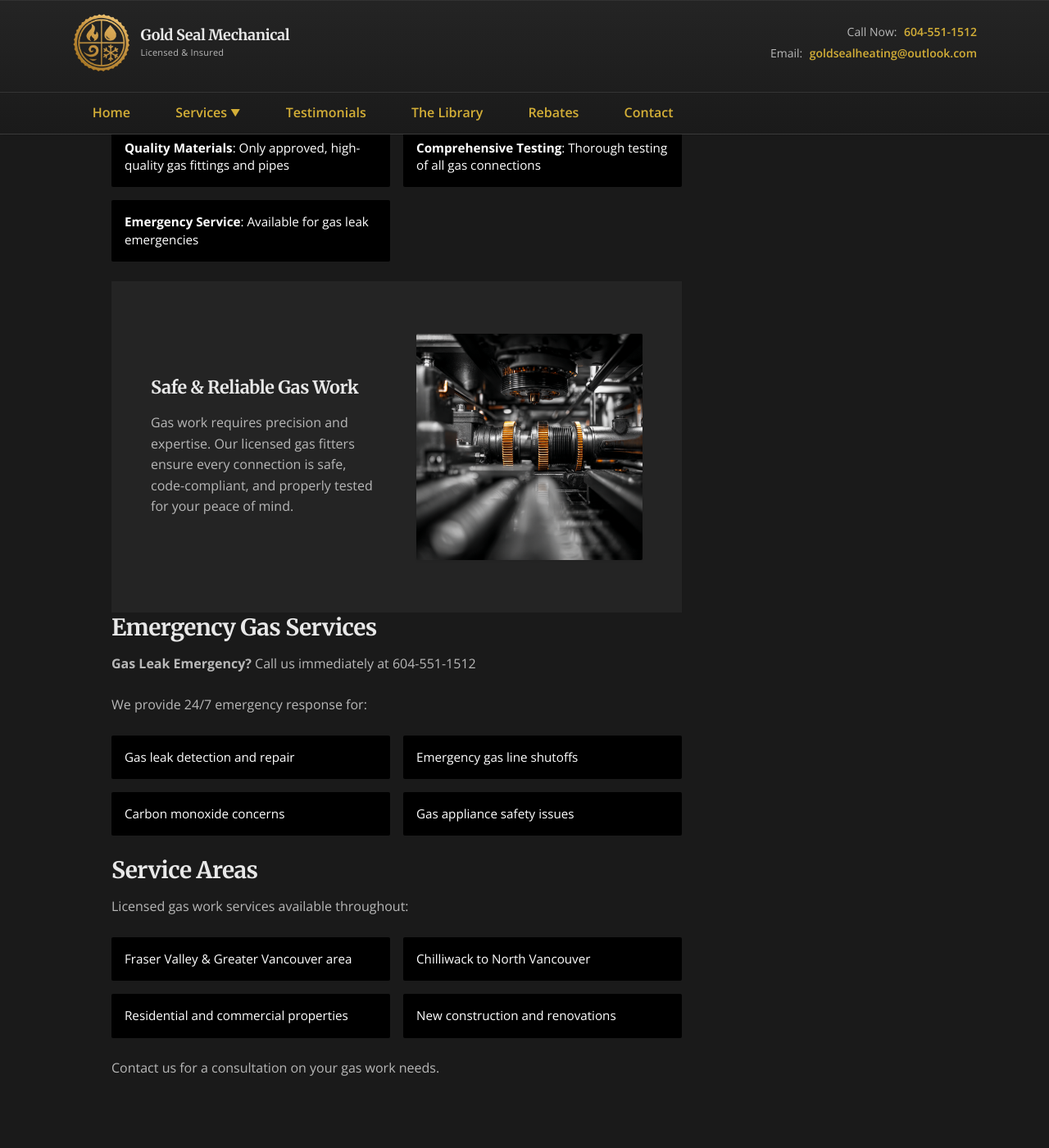
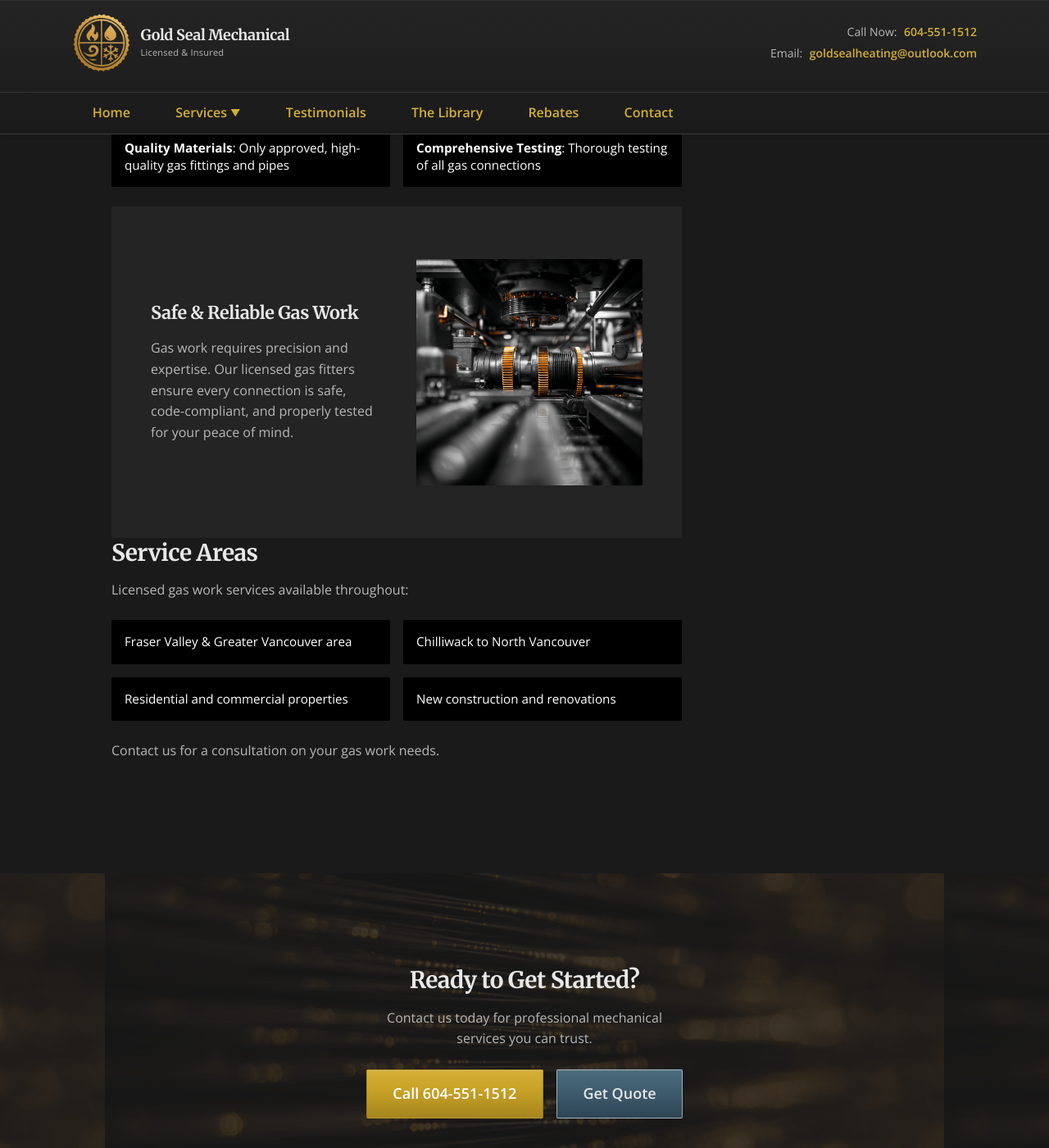
Before and after one commit to GitRealHappy/goldseal, a Jekyll site: the page built from _services/gas-work.md, in a window 1280 px wide and 1400 px high, scrolled down 3196 px. Shown: the whole window at 82% size. Built offline with Jekyll 4.4.1, drawn with Linux system fonts in a browser that asks for light colours; some of the changed text lies outside the part shown.

Commit message:
remove any mention of emergency 24/7

```diff
--- a/_services/gas-work.md
+++ b/_services/gas-work.md
@@ -39,7 +39,7 @@ Trust Gold Seal Mechanical for all your gas work needs. Our licensed gas fitters
 - Gas line pressure testing
 - Pipe replacement and upgrades
 - Safety inspections
-- Emergency gas leak response
+- Gas leak response
 
 #### Commercial Gas Services
 - Commercial kitchen equipment
@@ -53,7 +53,7 @@ Trust Gold Seal Mechanical for all your gas work needs. Our licensed gas fitters
 - Carbon monoxide testing
 - Safety inspections
 - Gas shut-off valve installation
-- Emergency gas line repairs
+- Gas line repairs
 
 ### Types of Gas Work We Perform:
 
@@ -94,19 +94,7 @@ Gas work requires specialized knowledge and strict adherence to safety codes:
 - **Safety First**: Strict adherence to all safety protocols and codes
 - **Quality Materials**: Only approved, high-quality gas fittings and pipes
 - **Comprehensive Testing**: Thorough testing of all gas connections
-- **Emergency Service**: Available for gas leak emergencies
-
 {% include feature-split.html heading="Safe & Reliable Gas Work" image="/assets/images/img4.png" image_alt="Gas appliance installation" surface="surface-2" body="Gas work requires precision and expertise. Our licensed gas fitters ensure every connection is safe, code-compliant, and properly tested for your peace of mind." %}
-
-## Emergency Gas Services
-
-**Gas Leak Emergency?** Call us immediately at {{ site.company.phone }}
-
-We provide 24/7 emergency response for:
-- Gas leak detection and repair
-- Emergency gas line shutoffs
-- Carbon monoxide concerns
-- Gas appliance safety issues
 
 ## Service Areas
 
```
Also changed, not shown: _services/air-conditioners.md (+0 -7 lines), _services/heating.md (+0 -9 lines), _services/plumbing-services.md (+2 -6 lines).
